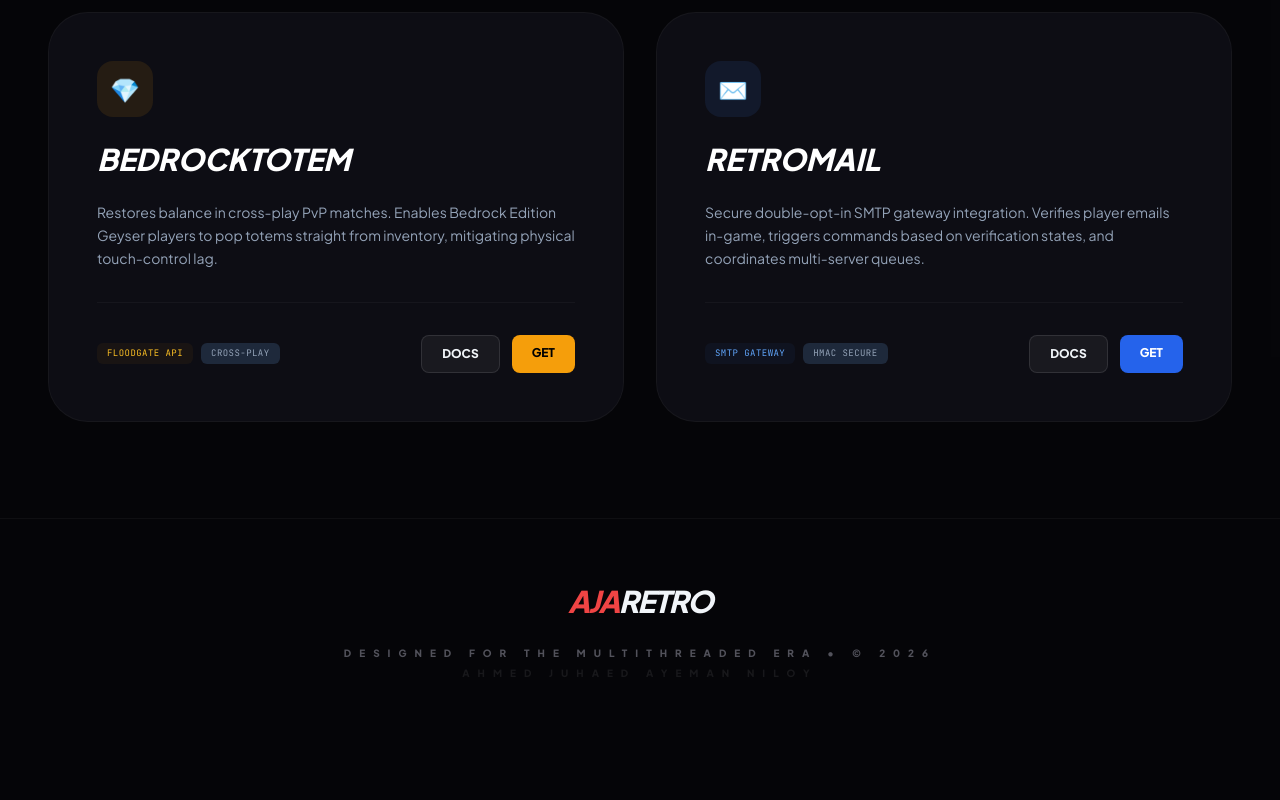
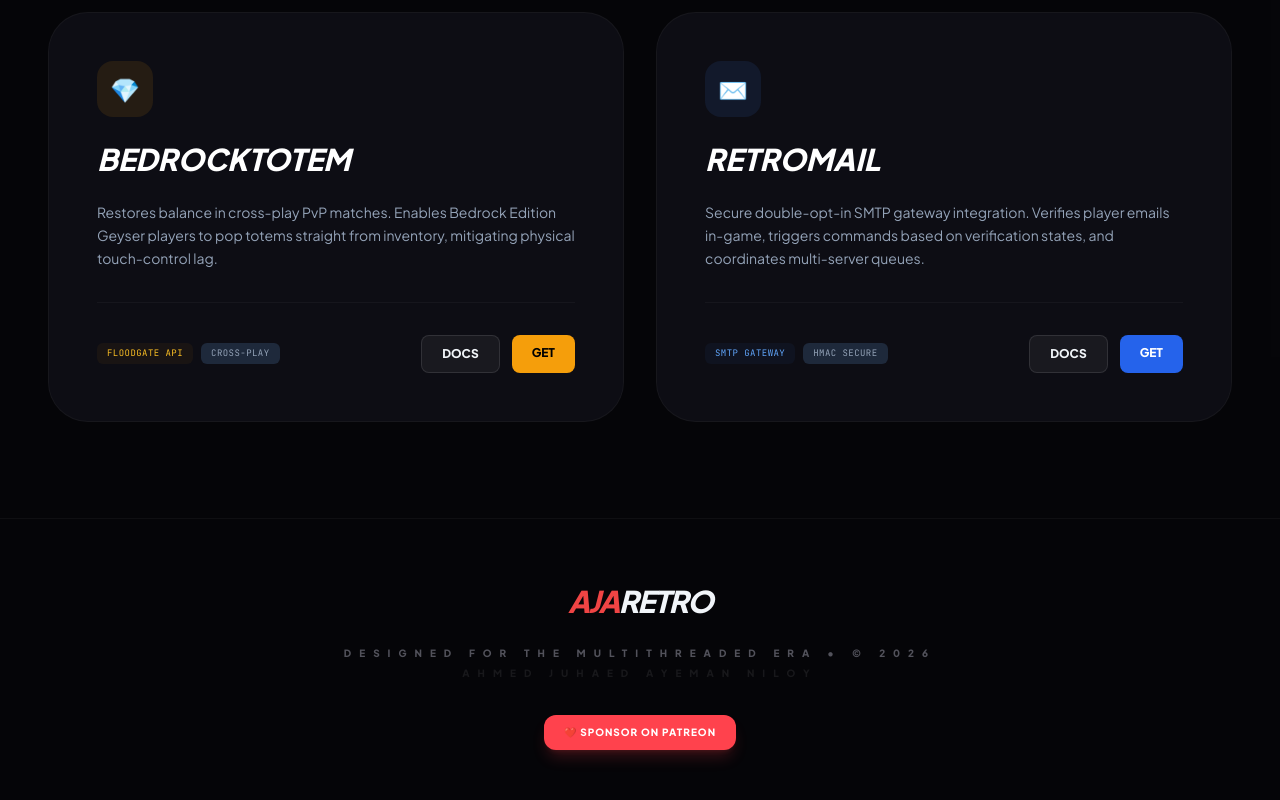
Before and after one commit to AJARETRO/ajaretro.github.io, a plain HTML site: page index.html in a window 1280 px wide. Shown: the part 1422-2222 px from the top of the page. Before the commit the page ends 2169 px from the top, so only its background shows below. Drawn offline with Linux system fonts and the light colour scheme.

Commit message:
Add Patreon sponsor link to all HTML page footers

```diff
--- a/index.html
+++ b/index.html
@@ -235,6 +235,11 @@
                 Designed for the Multithreaded Era • &copy; 2026<br>
                 <span class="text-zinc-900">Ahmed Juhaed Ayeman Niloy</span>
             </p>
+            <div class="flex justify-center pt-2">
+                <a href="https://patreon.com/AJA_RETRO?utm_medium=unknown&utm_source=join_link&utm_campaign=creatorshare_creator&utm_content=copyLink#" target="_blank" class="inline-flex items-center gap-2 px-5 py-2.5 bg-[#FF424D] text-white font-black text-[10px] uppercase tracking-widest rounded-xl hover:bg-[#ff5d66] transition shadow-lg shadow-[#FF424D]/20">
+                    ❤️ Sponsor on Patreon
+                </a>
+            </div>
         </div>
     </footer>
 
```
Also changed, not shown: FoliaCore.html (+5 -0 lines), about.html (+8 -0 lines), circuitbreaker.html (+5 -0 lines), retromail.html (+5 -0 lines), services.html (+5 -0 lines), totem.html (+5 -0 lines).
